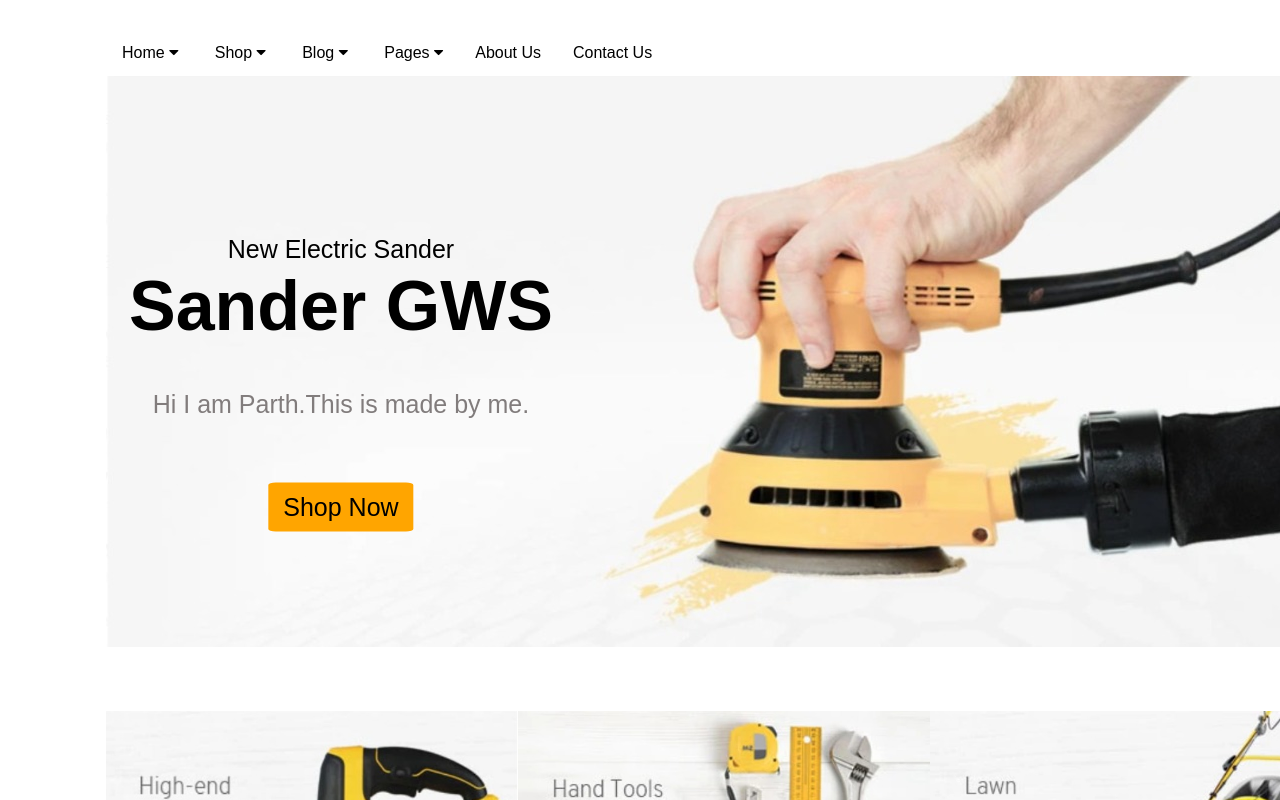
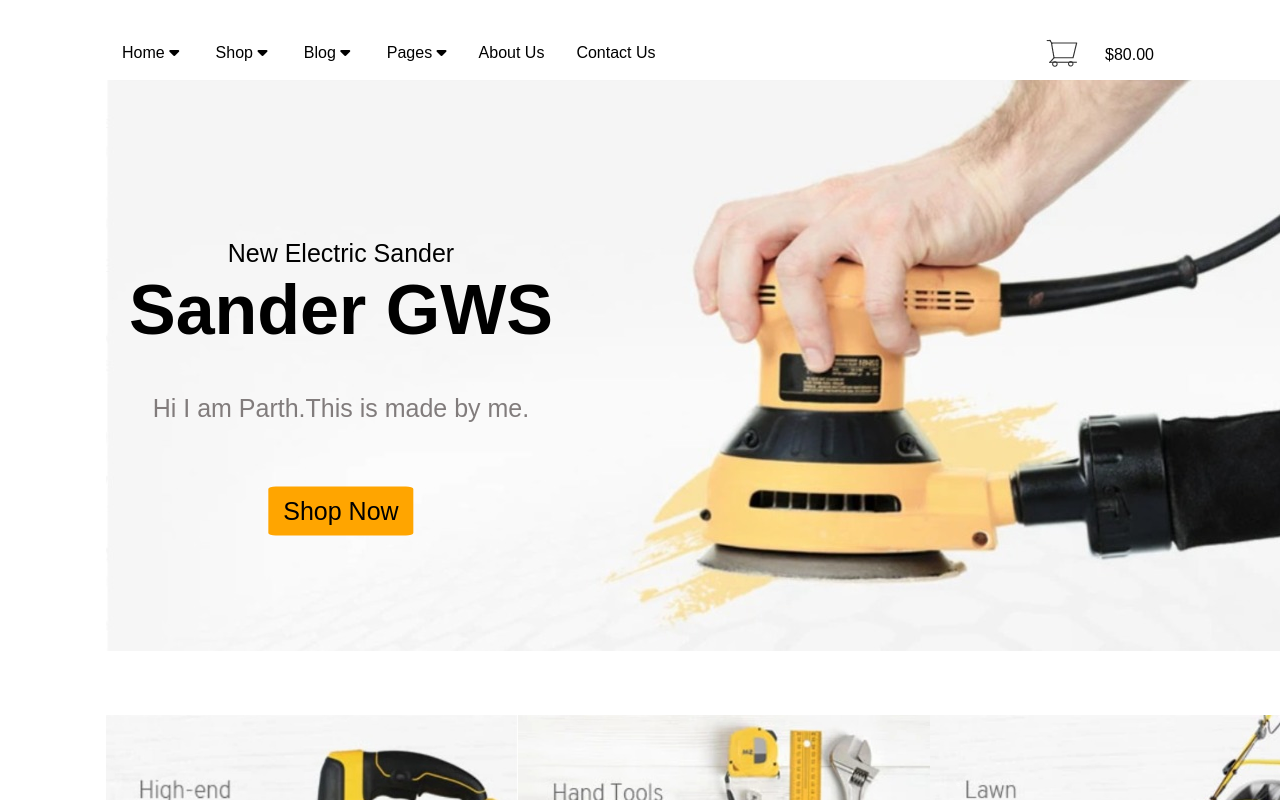
Before and after one commit to parthgoel203/Frontend-Work, a plain HTML site: page index.html in a window 1280 px wide. Shown: the top 800 px of the page. Drawn offline with Linux system fonts and the light colour scheme.

Commit message:
navbar small changes

```diff
--- a/index.html
+++ b/index.html
@@ -5,9 +5,8 @@
   <meta name="viewport" content="width=device-width, initial-scale=1">
   <link rel="stylesheet" href="https://cdnjs.cloudflare.com/ajax/libs/font-awesome/4.7.0/css/font-awesome.min.css">
   <link rel="stylesheet" href="styles.css">
-  <style>
+  <script src='https://kit.fontawesome.com/a076d05399.js' crossorigin='anonymous'></script>
 
-  </style>
 </head>
 
 <body>
@@ -32,7 +31,9 @@
       <a href="#news">Contact Us</a>
 
       <div class="navbarright">
-        <i style='font-size:24px' class='fas'>&#xf07a;</i>
+        <p class="navbarmoney">$80.00</p>
+        <img class="navbarmoney" src="images/shoppingcart.png" alt="">
+
       </div>
     </div>
 
--- a/styles.css
+++ b/styles.css
@@ -261,3 +261,7 @@ margin: 100px;
     margin: 0;
     padding-bottom: 13px;
   }
+  .navbarmoney{
+    float: right;
+    padding-right: 20px;
+  }
```
Also changed, not shown: Images/shoppingcart.png (added).
